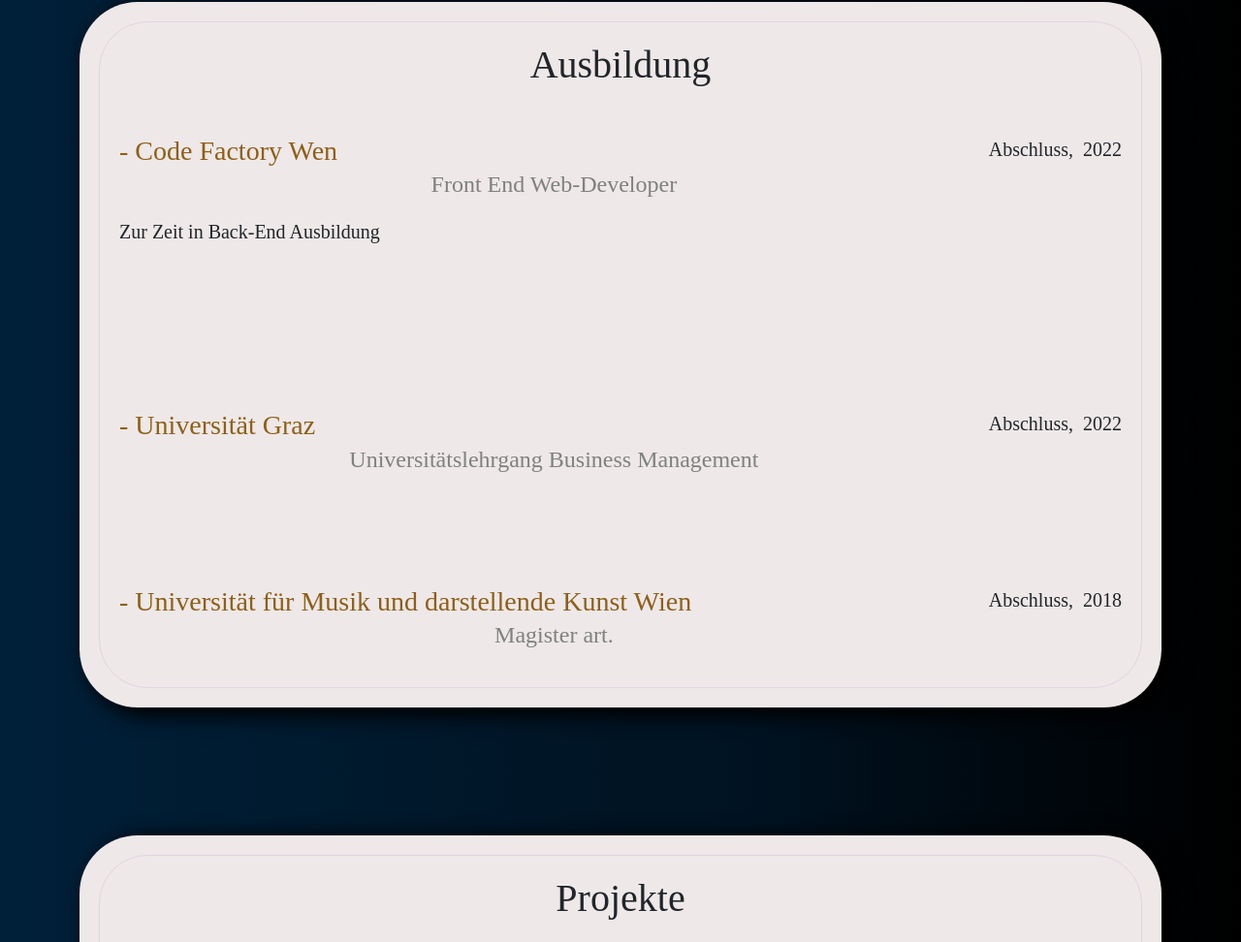
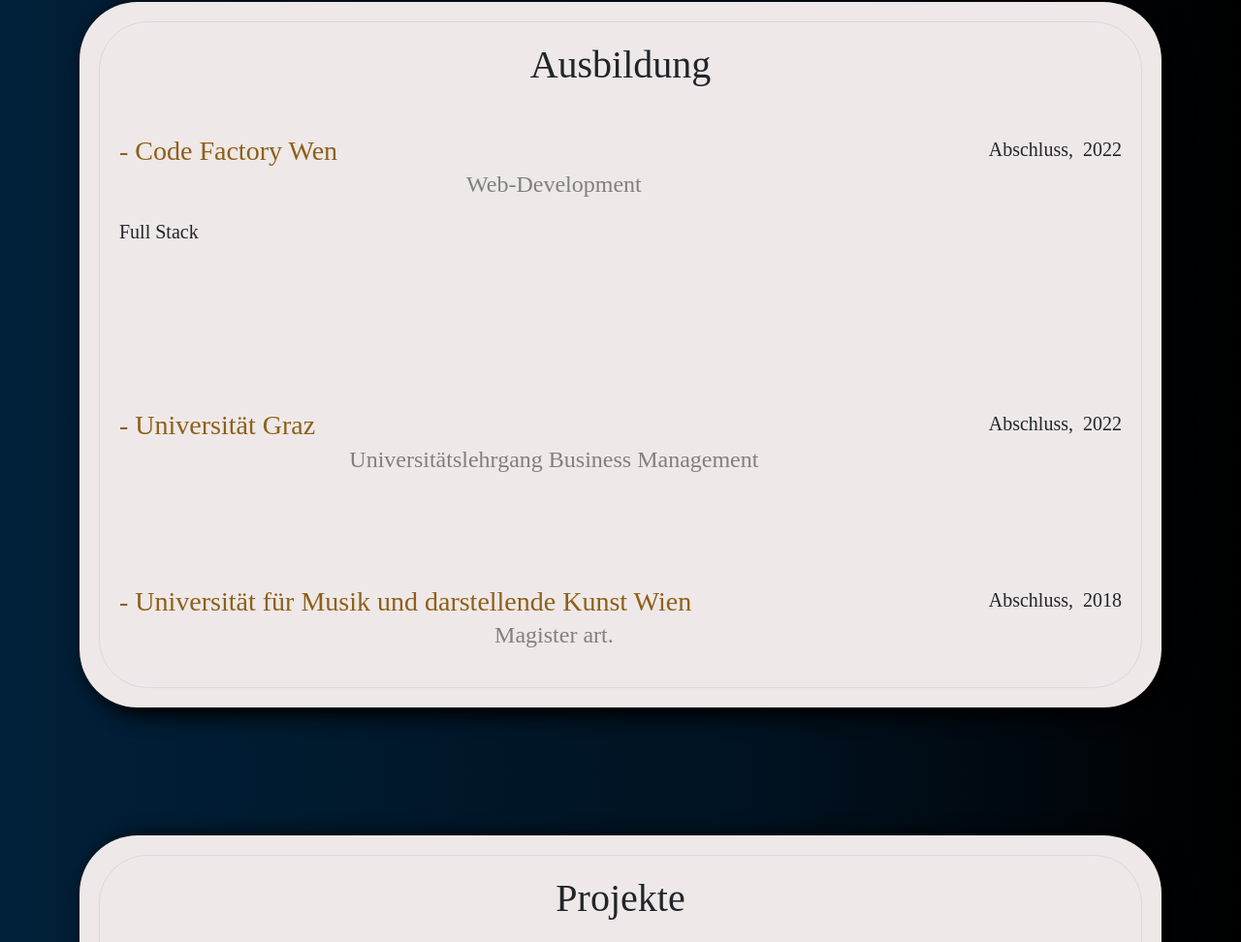
Before and after one commit to ch1marko/MarkoDzombaPortfolio, a plain HTML site: page about.html in a window 1280 px wide. Shown: the part 1594-2566 px from the top of the page at 97% size. Drawn offline with nearby package versions, Linux system fonts and the light colour scheme; a web font is replaced by a local one.

Commit message:
html touch up

```diff
--- a/about.html
+++ b/about.html
@@ -187,8 +187,8 @@
                                 <div class="d-flex flex-column flex-md-row justify-content-between mb-5">
                                     <div class="flex-grow-1">
                                         <h3 class="mb-0" style="color:rgb(142, 95, 24);">- Code Factory Wen</h3>
-                                        <div class="subheading fs-4 mb-3">Front End Web-Developer</div>
-                                        <div class="fs-5">Zur Zeit in Back-End Ausbildung</div><br />
+                                        <div class="subheading fs-4 mb-3">Web-Development</div>
+                                        <div class="fs-5">Full Stack</div><br />
                                     </div>
                                     <div class="flex-shrink-0"><span class="fs-5">Abschluss, &nbsp;2022</span></div>
                                 </div><br /><br /><br /><br />
```
